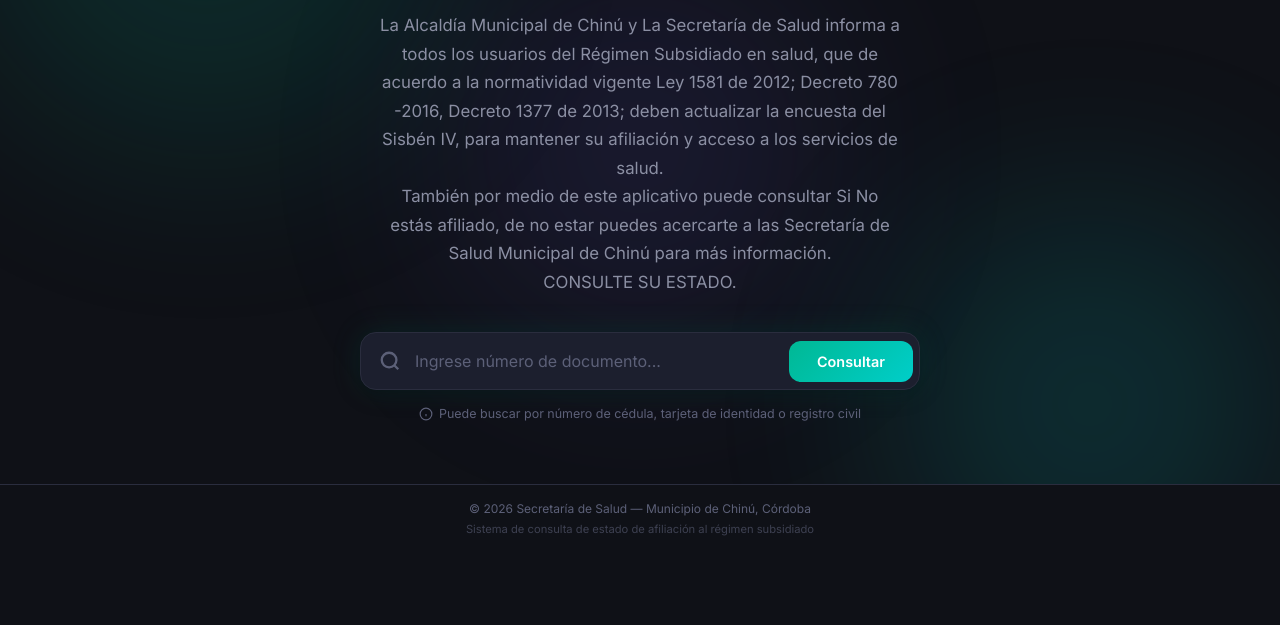
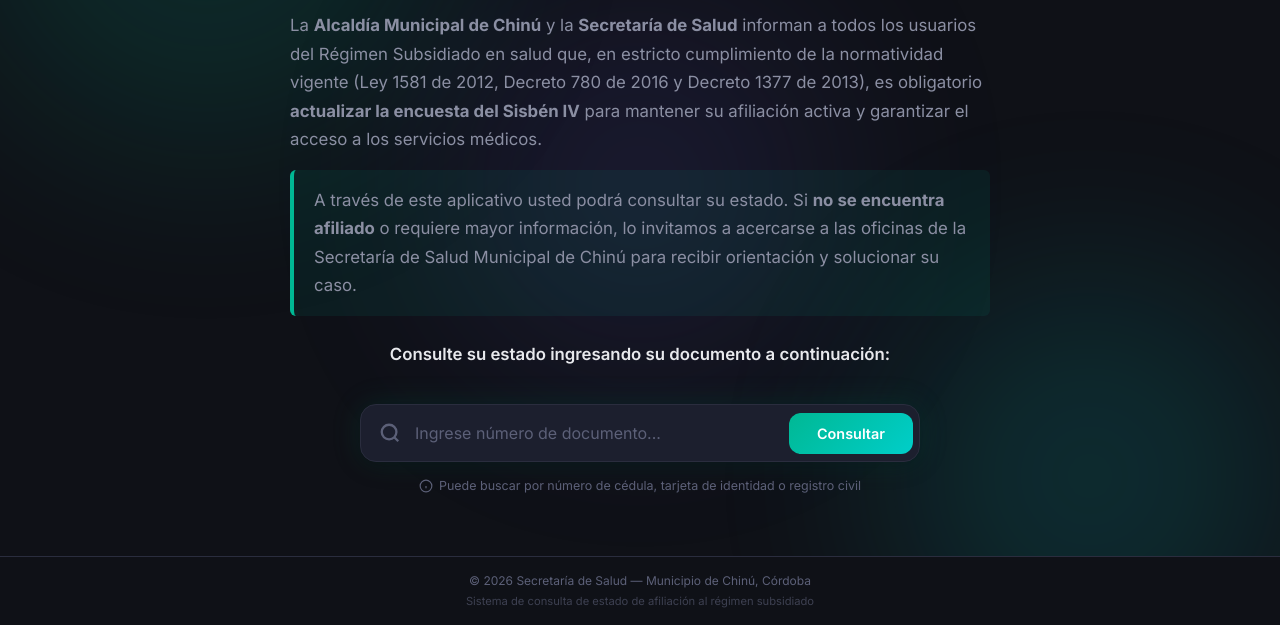
Before and after one commit to JoelNaranjo20/consulta-salud-chinu, a plain HTML site: page public/index.html in a window 1280 px wide. Shown: the part 257-882 px from the top of the page. Before the commit the page ends 810 px from the top, so only its background shows below. Drawn offline with Linux system fonts and the light colour scheme.

Commit message:
Improve normative text formatting

```diff
--- a/public/index.html
+++ b/public/index.html
@@ -50,16 +50,17 @@
       <div class="hero-content">
         <span class="hero-badge">Sistema de Consulta Pública</span>
         <h2 class="hero-title">Consulte su Estado de Afiliación</h2>
-        <p class="hero-description">La Alcaldía Municipal de Chinú y La Secretaría de Salud informa a todos los usuarios
-          del Régimen Subsidiado en salud, que de acuerdo a la normatividad vigente Ley 1581 de 2012; Decreto 780 -2016,
-          Decreto 1377 de 2013; deben actualizar la encuesta del Sisbén IV, para mantener su afiliación y acceso a los
-          servicios de salud.
-          <br>
-          También por medio de este aplicativo puede consultar Si No estás afiliado, de no estar puedes acercarte a las
-          Secretaría de Salud Municipal de Chinú para más información.
-          <br>
-          CONSULTE SU ESTADO.
-        </p>
+        <div class="hero-description" style="max-width: 750px; text-align: left;">
+          <p style="margin-bottom: 16px;">
+            La <strong>Alcaldía Municipal de Chinú</strong> y la <strong>Secretaría de Salud</strong> informan a todos los usuarios del Régimen Subsidiado en salud que, en estricto cumplimiento de la normatividad vigente (Ley 1581 de 2012, Decreto 780 de 2016 y Decreto 1377 de 2013), es obligatorio <strong>actualizar la encuesta del Sisbén IV</strong> para mantener su afiliación activa y garantizar el acceso a los servicios médicos.
+          </p>
+          <div style="background: rgba(0, 184, 148, 0.08); border-left: 4px solid var(--accent-primary); padding: 16px 20px; border-radius: 6px; margin-bottom: 24px;">
+            A través de este aplicativo usted podrá consultar su estado. Si <strong>no se encuentra afiliado</strong> o requiere mayor información, lo invitamos a acercarse a las oficinas de la Secretaría de Salud Municipal de Chinú para recibir orientación y solucionar su caso.
+          </div>
+          <p style="text-align: center; font-weight: 600; color: var(--text-primary);">
+            Consulte su estado ingresando su documento a continuación:
+          </p>
+        </div>
 
         <!-- Search Box -->
         <div class="search-container">
```
